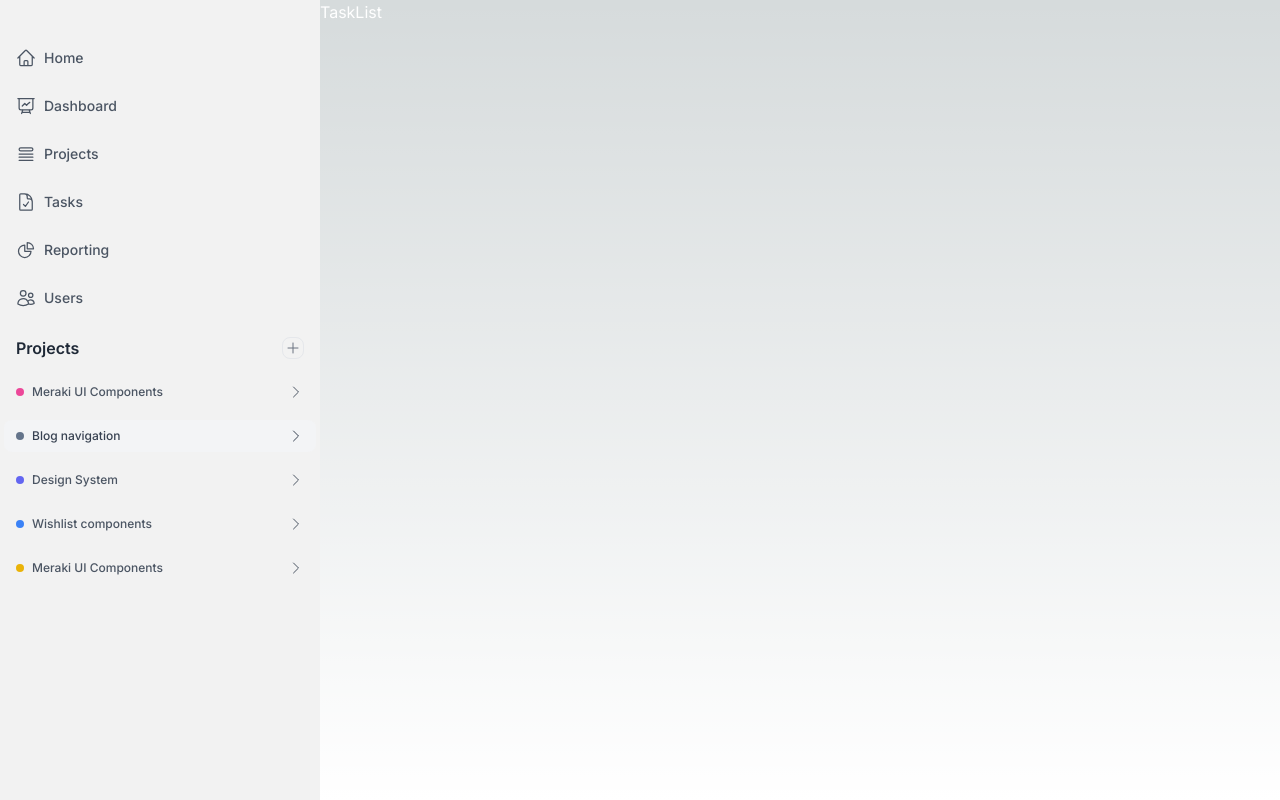
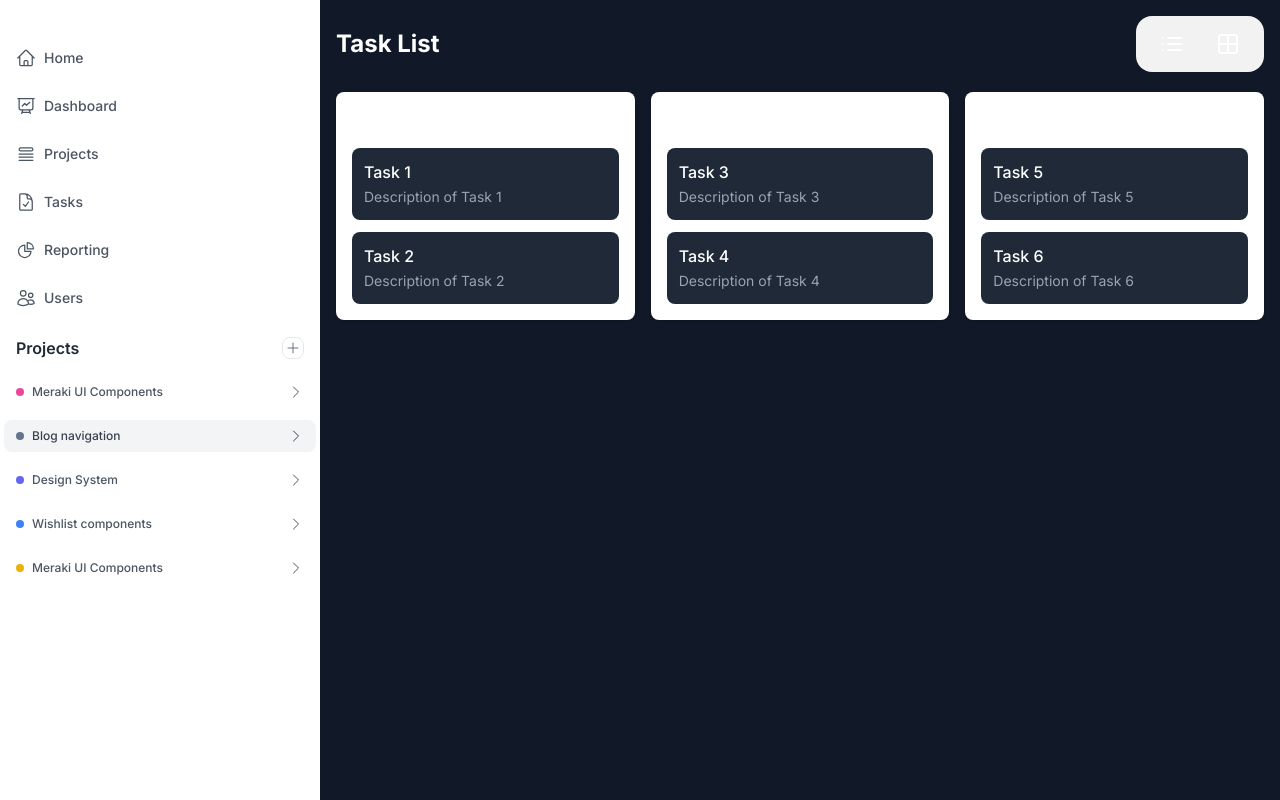
Before and after one commit to parakhjain23/tp-v1, a Next.js app: page /space/task in a window 1280 px wide. Built offline with nearby package versions, Linux system fonts and the light colour scheme.

Commit message:
view wise

```diff
--- a/components/Sidebar/Sidebar.tsx
+++ b/components/Sidebar/Sidebar.tsx
@@ -5,11 +5,11 @@ import Hamburger from '../Hamburger/Hamburger';
 function Sidebar() {
     return (
         <main className="flex min-h-screen flex-col justify-between">
-            <div className="drawer md:drawer-open" id="default-sidebar">
+            <div className="drawer md:drawer-open dark:bg-gray-800 bg-white" id="default-sidebar">
                 <Hamburger />
-                <div className="drawer-side">
+                <div className="drawer-side bg-white">
                     <label htmlFor="my-drawer" aria-label="close sidebar" className="drawer-overlay"></label>
-                    <ul className="menu bg-base-200 text-base-content min-h-full w-80 p-4">
+                    <ul className="menu bg-base-100 text-base-content min-h-full w-80 p-4">
                         <div className="flex flex-col gap-5 flex-1 mt-6">
                             <nav className="-mx-3 space-y-3 ">
                                 <a className="flex items-center px-3 py-2 text-gray-600 transition-colors duration-300 transform rounded-lg dark:text-gray-300 hover:bg-gray-100 dark:hover:bg-gray-800 dark:hover:text-gray-200 hover:text-gray-700" href="#">
--- a/components/TaskList/TaskList.tsx
+++ b/components/TaskList/TaskList.tsx
@@ -1,9 +1,89 @@
-import React from 'react'
+'use client'
+import { Grid2x2, List } from 'lucide-react';
+import React from 'react';
+
+const statuses = [
+  {
+    title: 'To Do',
+    tasks: [
+      { name: 'Task 1', description: 'Description of Task 1' },
+      { name: 'Task 2', description: 'Description of Task 2' },
+    ],
+  },
+  {
+    title: 'In Progress',
+    tasks: [
+      { name: 'Task 3', description: 'Description of Task 3' },
+      { name: 'Task 4', description: 'Description of Task 4' },
+    ],
+  },
+  {
+    title: 'Done',
+    tasks: [
+      { name: 'Task 5', description: 'Description of Task 5' },
+      { name: 'Task 6', description: 'Description of Task 6' },
+    ],
+  },
+];
 
 function TaskList() {
+  const [view, setView] = React.useState(0);
   return (
-    <div className='text-white'>TaskList</div>
-  )
+    <div className="p-4 bg-gray-900 text-white w-full min-h-screen">
+      <div className='flex justify-between items-center mb-5'>
+        <h2 className="text-2xl font-bold">Task List</h2>
+        <ul className="menu menu-horizontal bg-base-200 rounded-box">
+          <li>
+            <a onClick={() => setView(1)}>
+              <List />
+            </a>
+          </li>
+          <li>
+            <a onClick={() => setView(0)}>
+              <Grid2x2 color="#ffffff" />
+            </a>
+          </li>
+        </ul>
+      </div>
+      {view === 0 ? <div className="grid grid-cols-1 md:grid-cols-3 gap-4">
+        {statuses.map((status) => (
+          <div key={status.title} className="bg-base-100 rounded-lg shadow p-4">
+            <h3 className="text-xl font-semibold mb-3">{status.title}</h3>
+            <ul className="space-y-3">
+              {status.tasks.map((task, index) => (
+                <li
+                  key={index}
+                  className="p-3 rounded-lg bg-gray-800 hover:bg-gray-700"
+                >
+                  <span className="block font-medium">{task.name}</span>
+                  <span className="text-gray-400 text-sm">{task.description}</span>
+                </li>
+              ))}
+            </ul>
+          </div>
+        ))}
+      </div> :
+      <div className="bg-gray-900 text-white w-full min-h-screen">
+        <div className="space-y-3">
+          {statuses.map((status) =>
+            status.tasks.map((task, index) => (
+              <div key={`${status.title}-${index}`} className="flex items-start p-4 rounded-lg bg-base-100 shadow">
+                <div className="w-1/4">
+                  <span className="text-sm font-semibold bg-gray-800 text-gray-200 px-3 py-1 rounded-lg">
+                    {status.title}
+                  </span>
+                </div>
+                <div className="w-3/4">
+                  <h4 className="text-lg font-medium">{task.name}</h4>
+                  <p className="text-gray-400 text-sm">{task.description}</p>
+                </div>
+              </div>
+            ))
+          )}
+        </div>
+      </div>}
+    </div>
+  );
 }
 
-export default TaskList
+export default TaskList;
--- a/package.json
+++ b/package.json
@@ -9,6 +9,7 @@
     "lint": "next lint"
   },
   "dependencies": {
+    "lucide-react": "^0.454.0",
     "next": "14.2.3",
     "react": "^18",
     "react-dom": "^18"
```
Also changed, not shown: 1 other file (tests, documents, lock files or other folders).
